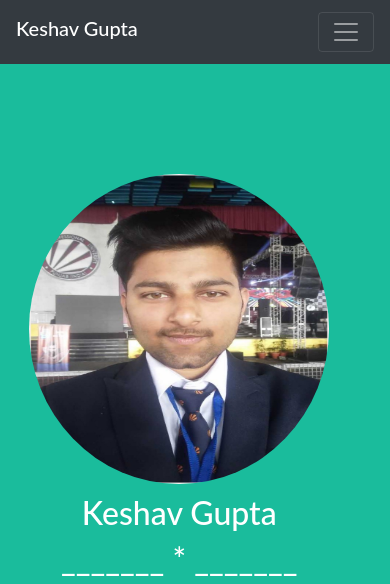
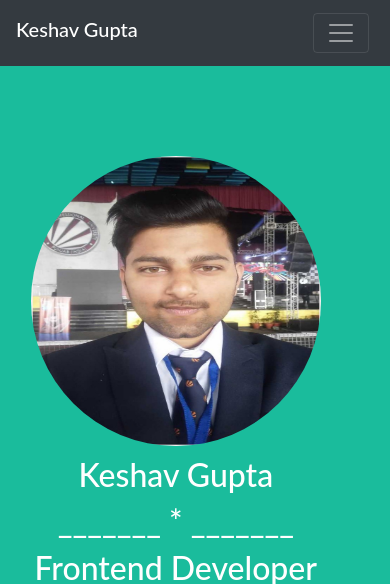
Before and after one commit to keshavgupta848101/PersonalPortfolio, a plain HTML site: page index.html in a window 390 px wide. Shown: the top 584 px of the page. Drawn offline with nearby package versions, Linux system fonts and the light colour scheme.

Commit message:
Update style.css

```diff
--- a/style.css
+++ b/style.css
@@ -3,6 +3,10 @@
   padding: 0;
   box-sizing: border-box;
 }
+body {
+  font-family: 'Lato', sans-serif;
+ }
+
 #img-fluid{
 width: 340px;
 height: 320px;
@@ -14,7 +18,6 @@ margin-top: 120px;
   background-color: #1ABC9C;
   position: relative;
   height: 97vh;
-  width: 100vw;
 }
 .div1{
   /* background-color: #1ABC9C; */
@@ -62,20 +65,20 @@ svg{
 
 
 
-@media only screen and (max-width: 600px) {
+@media only screen and (max-width: 400px) {
   body {
     background-color: lightblue;
   }
   #img-fluid{
-    width: 300px;
-    height: 310px;
+    width: 290px;
+    height: 290px;
     border-radius: 50%;
-    margin-top: 110px;    }
+    margin-top: 90px;    }
 
     #photo{
       background-color: #1ABC9C;
       position: relative;
-      height: 90vh;
+      height: 92vh;
       width: 100vw;
 
     }
@@ -83,7 +86,7 @@ svg{
       background-color: #1ABC9C;
 
       position: absolute;
-      left: 7.5%;
+      left: 7.9%;
     }
     .div1 h1{
  font-size: xx-large;
@@ -100,13 +103,15 @@ svg{
     figcaption{
       margin-top: 10px;
     }
+
+    #ProjectDiba{
+   margin-top: 370px;
+    }
 }
 
 /* Crdzzz style */
 
-body {
-  font-family: 'Lato', sans-serif;
- }
+
  .wrapper {
  padding-top: 120px;
  }
@@ -155,3 +160,20 @@ body {
          margin-bottom: 30px;
      }
  }
+
+
+
+
+ /* REsume section and Button style  is RESUME SECTION */
+
+ #AboutSection{
+height: 60vh;
+
+ }
+ button{
+   margin: 5px;
+ }
+
+ #contactsection{
+   background-color: #1ABC9C;
+ }
```
